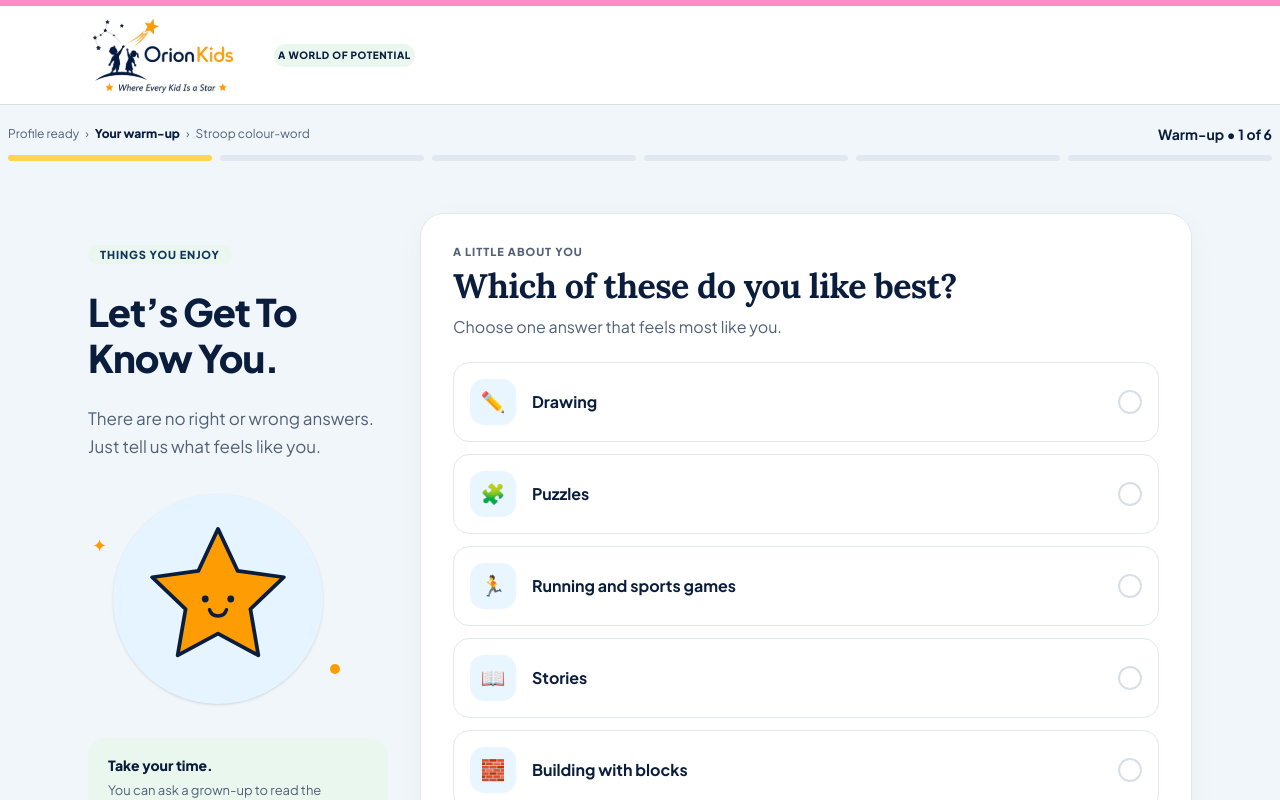
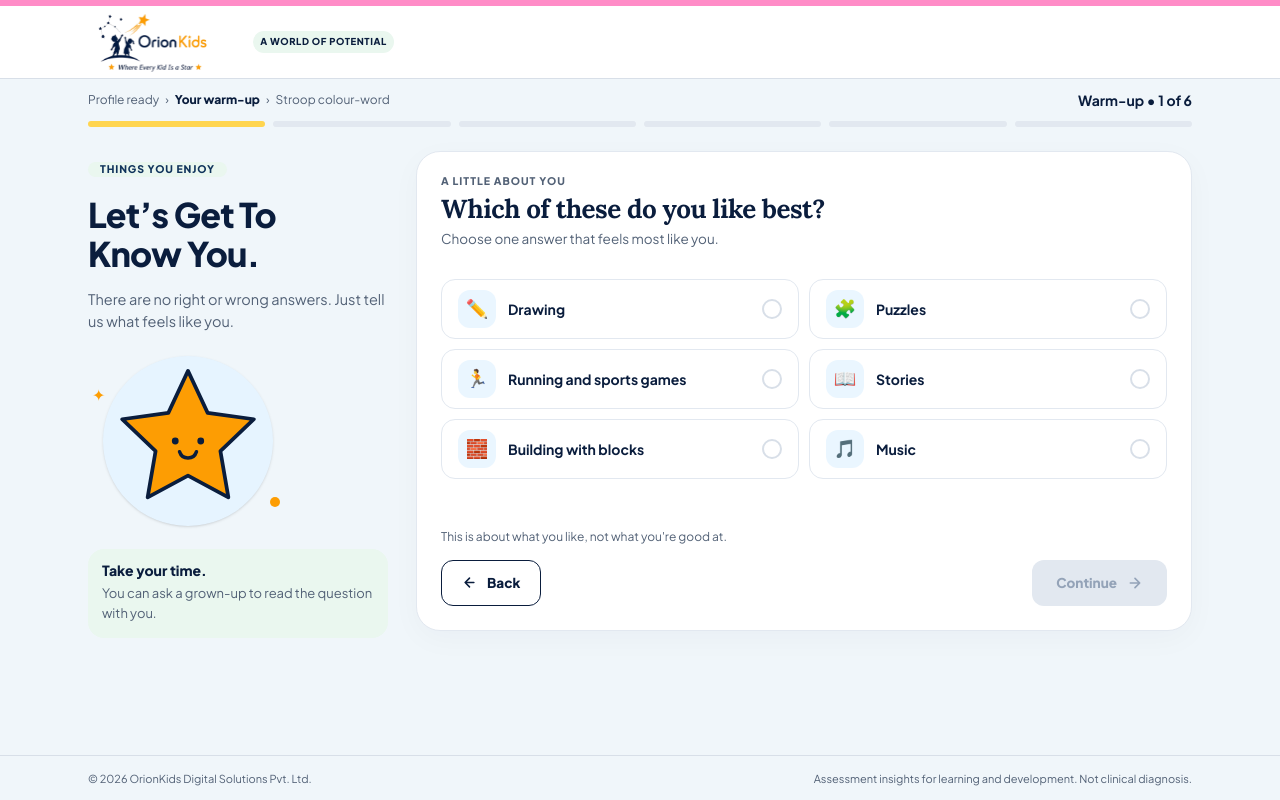
Before and after one commit to Panthar-InfoHub/orionkids-frontend, a Next.js app: page /warm-up in a window 1280 px wide. Shown: the top 800 px of the page. Built offline with nearby package versions, Linux system fonts and the light colour scheme; no server answers.

Commit message:
feat: add warm-up questionnaire page and components

```diff
--- a/app/warm-up/page.tsx
+++ b/app/warm-up/page.tsx
@@ -75,7 +75,7 @@ export default function WarmUpPage() {
       />
 
       {/* 2. Main Content Area: Standard 2-column layout matching other pages */}
-      <main className="max-w-[1440px] w-full mx-auto px-4 sm:px-8 lg:px-[88px] py-8 sm:py-10 flex-1 flex flex-col md:flex-row items-start justify-between gap-8 lg:gap-[32px]">
+      <main className="max-w-[1440px] w-full mx-auto px-4 sm:px-6 lg:px-8 xl:px-[88px] py-3 sm:py-4 lg:py-4 flex-1 flex flex-col md:flex-row items-start justify-between gap-6 lg:gap-[28px]">
         {/* Left Column: Sidebar with Mascot */}
         <WarmUpSidebar
           tag={
@@ -144,16 +144,16 @@ export default function WarmUpPage() {
             isLoading={isSubmitting}
           />
         ) : (
-          <div className="w-full md:max-w-[916px] flex-1 bg-white rounded-[20px] sm:rounded-[24px] border border-[#E2E8F0] shadow-[0_8px_30px_rgba(10,29,61,0.03)] p-4 sm:p-6 md:p-[32px] flex flex-col justify-between min-h-0 sm:min-h-[660px] gap-4 sm:gap-[24px]">
-            <div className="flex flex-col h-full justify-between gap-4 sm:gap-[24px]">
+          <div className="w-full md:max-w-[916px] flex-1 bg-white rounded-[20px] sm:rounded-[24px] border border-[#E2E8F0] shadow-[0_8px_30px_rgba(10,29,61,0.03)] p-4 sm:p-5 lg:p-6 flex flex-col justify-between min-h-[440px] lg:min-h-[480px] gap-3 sm:gap-4">
+            <div className="flex flex-col flex-1 h-full justify-between gap-3 sm:gap-4">
               {/* Question Header */}
-              <div className="flex flex-col gap-[6px] sm:gap-[8px]">
+              <div className="flex flex-col gap-[4px] sm:gap-[6px]">
                 {/* Content: A LITTLE ABOUT YOU, Plus Jakarta Sans, 800 ExtraBold, 11px, 100% line height, 100% letter spacing, #526176 */}
                 <span
                   style={{
                     fontFamily: JAKARTA,
                     fontWeight: 800,
-                    fontSize: "11px",
+                    fontSize: "10.5px",
                     lineHeight: "100%",
                     letterSpacing: "1px",
                     color: "#526176",
@@ -163,23 +163,23 @@ export default function WarmUpPage() {
                   A LITTLE ABOUT YOU
                 </span>
 
-                {/* Question: Lora, 700 Bold, 34px, 125% line height, -60% letter spacing (-0.6px), #0A1D3D */}
+                {/* Question: Lora, 700 Bold, 26px, 125% line height, -0.6px letter spacing */}
                 <h2
-                  className="text-[22px] sm:text-[34px]"
+                  className="text-[20px] sm:text-[24px] lg:text-[26px]"
                   style={{
                     fontFamily: LORA,
                     fontWeight: 700,
-                    lineHeight: "125%",
-                    letterSpacing: "-0.6px",
+                    lineHeight: "120%",
+                    letterSpacing: "-0.5px",
                     color: "#0A1D3D",
                   }}
                 >
                   {currentQuestion.question}
                 </h2>
 
-                {/* Subtitle: Plus Jakarta Sans, 400 Regular, 16px, 100% line height, 0% letter spacing, #526176 */}
+                {/* Subtitle: Plus Jakarta Sans, 400 Regular, 13.5px */}
                 <p
-                  className="text-[14px] sm:text-[16px]"
+                  className="text-[13px] sm:text-[13.5px]"
                   style={{
                     fontFamily: JAKARTA,
                     fontWeight: 400,
@@ -192,12 +192,14 @@ export default function WarmUpPage() {
                 </p>
               </div>
 
-              {/* Options Container: Styled consistently as clean rows like phone view */}
+              {/* Options Container: 2-column grid on desktop (lg:) matching Figma, 1-column on mobile & tablet */}
               <div
-                className={`w-full max-w-[852px] ${
+                className={`w-full max-w-[852px] my-auto ${
                   currentQuestion.layout === "grid-4"
-                    ? "grid grid-cols-2 lg:grid-cols-4 gap-2.5 sm:gap-[16px] my-auto"
-                    : "grid grid-cols-1 gap-2.5 sm:gap-3"
+                    ? "grid grid-cols-2 lg:grid-cols-4 gap-2 sm:gap-2.5"
+                    : currentQuestion.layout === "grid-3"
+                    ? "grid grid-cols-1 lg:grid-cols-3 gap-2 sm:gap-2.5"
+                    : "grid grid-cols-1 lg:grid-cols-2 gap-2 sm:gap-2.5"
                 }`}
               >
                 {currentQuestion.options.map((option) => (
@@ -211,15 +213,15 @@ export default function WarmUpPage() {
                 ))}
               </div>
 
-              {/* Bottom Area */}
-              <div className="flex flex-col gap-4">
+              {/* Bottom Area: Pinned to bottom so buttons never shift position between steps */}
+              <div className="flex flex-col gap-2 sm:gap-2.5 mt-auto pt-1">
                 {/* Helper Micro-text */}
                 <p
                   style={{
                     fontFamily: JAKARTA,
                     fontWeight: 400,
-                    fontSize: "13px",
-                    lineHeight: "160%",
+                    fontSize: "12px",
+                    lineHeight: "140%",
                     color: "#526176",
                   }}
                 >
@@ -227,23 +229,23 @@ export default function WarmUpPage() {
                 </p>
 
                 {/* Navigation Controls: Back Button & Next / Finish Actions */}
-                <div className="pt-2 flex items-center justify-between gap-3">
+                <div className="pt-1 flex items-center justify-between gap-3">
                   {/* Back Button */}
                   <button
                     type="button"
                     onClick={handleBack}
-                    className="inline-flex items-center justify-center gap-2 sm:gap-[12px] h-[46px] sm:h-[54px] px-4 sm:px-[24px] rounded-[12px] border border-[#0A1D3D] text-[#0A1D3D] bg-white hover:bg-slate-50 active:scale-[0.98] transition-all cursor-pointer select-none"
+                    className="inline-flex items-center justify-center gap-2 sm:gap-[10px] h-[40px] sm:h-[46px] px-4 sm:px-[20px] rounded-[12px] border border-[#0A1D3D] text-[#0A1D3D] bg-white hover:bg-slate-50 active:scale-[0.98] transition-all cursor-pointer select-none"
                     style={{
                       fontFamily: JAKARTA,
                       fontWeight: 800,
-                      fontSize: "14px",
+                      fontSize: "13.5px",
                       lineHeight: "100%",
                       letterSpacing: "0%",
                     }}
                   >
                     <svg
-                      width="16"
-                      height="16"
+                      width="15"
+                      height="15"
                       viewBox="0 0 24 24"
                       fill="none"
                       stroke="#0A1D3D"
@@ -263,7 +265,7 @@ export default function WarmUpPage() {
                       <button
                         type="button"
                         onClick={() => setIsPauseModalOpen(true)}
-                        className="inline-flex items-center justify-center h-[46px] sm:h-[54px] px-3 sm:px-[24px] rounded-[12px] border border-[#D8DFE8] text-[#0A1D3D] bg-white hover:bg-slate-50 active:scale-[0.98] transition-all cursor-pointer select-none font-bold text-[13px] sm:text-[15px]"
+                        className="inline-flex items-center justify-center h-[40px] sm:h-[46px] px-3 sm:px-[18px] rounded-[12px] border border-[#D8DFE8] text-[#0A1D3D] bg-white hover:bg-slate-50 active:scale-[0.98] transition-all cursor-pointer select-none font-bold text-[13px] sm:text-[14px]"
                         style={{ fontFamily: JAKARTA }}
                       >
                         Take a pause
@@ -275,7 +277,7 @@ export default function WarmUpPage() {
                       type="button"
                       onClick={handleNext}
                       disabled={!selectedAnswer}
-                      className={`inline-flex items-center justify-center gap-2 sm:gap-[12px] h-[46px] sm:h-[54px] px-4 sm:px-[24px] rounded-[12px] border-2 border-[#0A1D3D] transition-all select-none ${
+                      className={`inline-flex items-center justify-center gap-2 sm:gap-[10px] h-[40px] sm:h-[46px] px-4 sm:px-[22px] rounded-[12px] border-2 border-[#0A1D3D] transition-all select-none ${
                         selectedAnswer
                           ? "bg-[#FFD028] text-[#0A1D3D] shadow-[2px_2px_0px_#0A1D3D] hover:-translate-y-0.5 cursor-pointer"
                           : "bg-[#E2E8F0] text-[#94A3B8] border-transparent cursor-not-allowed"
@@ -283,15 +285,15 @@ export default function WarmUpPage() {
                       style={{
                         fontFamily: JAKARTA,
                         fontWeight: 800,
-                        fontSize: "14px",
+                        fontSize: "13.5px",
                         lineHeight: "100%",
                         letterSpacing: "0%",
                       }}
                     >
                       <span>{isLastStep ? "Finish warm-up" : "Continue"}</span>
                       <svg
-                        width="18"
-                        height="18"
+                        width="16"
+                        height="16"
                         viewBox="0 0 24 24"
                         fill="none"
                         stroke="currentColor"
@@ -312,7 +314,7 @@ export default function WarmUpPage() {
 
       {/* 3. Bottom Footer */}
       <footer className="w-full border-t border-[#D8DFE8] bg-transparent">
-        <div className="w-full max-w-[1440px] mx-auto px-4 sm:px-8 lg:px-[88px] py-[22px] min-h-[58px] flex flex-col sm:flex-row items-center justify-between gap-3">
+        <div className="w-full max-w-[1440px] mx-auto px-4 sm:px-6 lg:px-8 xl:px-[88px] py-3 sm:py-3.5 min-h-[44px] flex flex-col sm:flex-row items-center justify-between gap-2">
           <p
             style={{
               fontFamily: JAKARTA,
--- a/components/warm-up/option-card.tsx
+++ b/components/warm-up/option-card.tsx
@@ -38,31 +38,31 @@ export function OptionCard({ option, isSelected, onSelect, layout = "grid-2" }:
       <button
         type="button"
         onClick={() => onSelect(option.id)}
-        className={`relative flex flex-col items-center justify-center pt-3.5 pb-3 sm:pt-7 sm:pb-6 px-2.5 sm:px-4 rounded-[14px] sm:rounded-[20px] transition-all duration-200 text-center cursor-pointer select-none min-h-[130px] sm:min-h-[200px] w-full ${
+        className={`relative flex flex-col items-center justify-center pt-3 pb-2.5 sm:pt-5 sm:pb-4 px-2 sm:px-3 rounded-[14px] sm:rounded-[18px] transition-all duration-200 text-center cursor-pointer select-none min-h-[110px] sm:min-h-[150px] w-full ${
           isSelected
             ? "bg-[#F0E6FF] border-2 border-[#6739B7] shadow-[0_4px_16px_rgba(103,57,183,0.12)]"
             : "bg-white border border-[#E2E8F0] hover:border-[#CBD5E1] hover:shadow-sm"
         }`}
       >
         {/* Top-Right Radio Indicator */}
-        <div className="absolute top-2.5 right-2.5 sm:top-4 sm:right-4">
+        <div className="absolute top-2 right-2 sm:top-3 sm:right-3">
           <div
-            className={`w-5 h-5 sm:w-6 sm:h-6 rounded-full flex items-center justify-center transition-all ${
+            className={`w-4.5 h-4.5 sm:w-5 sm:h-5 rounded-full flex items-center justify-center transition-all ${
               isSelected ? "border-2 border-[#6739B7] bg-white" : "border-2 border-[#E2E8F0] bg-white"
             }`}
           >
-            {isSelected && <div className="w-2.5 h-2.5 sm:w-3 sm:h-3 rounded-full bg-[#6739B7]" />}
+            {isSelected && <div className="w-2 h-2 sm:w-2.5 sm:h-2.5 rounded-full bg-[#6739B7]" />}
           </div>
         </div>
 
         {/* Expressive Face SVG */}
-        <div className="flex items-center justify-center my-0.5 sm:my-1 select-none">
-          {FaceComponent || <span className="text-4xl sm:text-5xl">{option.icon}</span>}
+        <div className="flex items-center justify-center my-0.5 select-none">
+          {FaceComponent || <span className="text-3xl sm:text-4xl">{option.icon}</span>}
         </div>
 
         {/* Label */}
         <span
-          className="text-[14px] sm:text-[17px] font-bold text-[#0A1D3D] mt-1.5 sm:mt-3"
+          className="text-[13px] sm:text-[15px] font-bold text-[#0A1D3D] mt-1 sm:mt-2"
           style={{ fontFamily: JAKARTA }}
         >
           {option.label}
@@ -76,17 +76,31 @@ export function OptionCard({ option, isSelected, onSelect, layout = "grid-2" }:
       <button
         type="button"
         onClick={() => onSelect(option.id)}
-        className={`relative flex items-center justify-between p-3.5 sm:p-4 rounded-[16px] transition-all duration-200 text-left cursor-pointer select-none min-h-[58px] sm:min-h-[64px] w-full ${
+        className={`relative flex transition-all duration-200 cursor-pointer select-none w-full h-full ${
+          /* Mobile / tablet: clean horizontal row | Desktop (lg:): vertical card matching Figma */
+          "flex-row items-center justify-between px-3.5 py-2.5 sm:px-4 sm:py-3 min-h-[50px] sm:min-h-[54px] rounded-[14px]"
+        } lg:flex-col lg:items-center lg:justify-between lg:p-4 lg:min-h-[150px] lg:rounded-[18px] ${
           isSelected
             ? "bg-[#F0E6FF] border-2 border-[#6739B7] shadow-[0_4px_16px_rgba(103,57,183,0.15)]"
             : "bg-white border border-[#E2E8F0] hover:border-[#CBD5E1] hover:shadow-sm"
         }`}
       >
-        {/* Option Content: Icon beside text on all views */}
-        <div className="flex items-center gap-3 sm:gap-4 pr-3 min-w-0 flex-1">
+        {/* Top-Right Radio Indicator on Desktop */}
+        <div className="hidden lg:flex w-full justify-end">
+          <div
+            className={`w-5 h-5 rounded-full flex items-center justify-center shrink-0 transition-all ${
+              isSelected ? "border-2 border-[#6739B7] bg-white" : "border-2 border-[#D8DFE8] bg-white"
+            }`}
+          >
+            {isSelected && <div className="w-2.5 h-2.5 rounded-full bg-[#6739B7]" />}
+          </div>
+        </div>
+
+        {/* Content Container */}
+        <div className="flex items-center gap-2.5 sm:gap-3 pr-2 min-w-0 flex-1 lg:flex-col lg:items-center lg:justify-center lg:gap-2.5 lg:pr-0 lg:my-auto">
           {/* Icon Box */}
           <div
-            className={`w-[40px] h-[40px] sm:w-[46px] sm:h-[46px] rounded-[12px] sm:rounded-[14px] flex items-center justify-center text-lg sm:text-xl shrink-0 transition-colors ${
+            className={`w-[34px] h-[34px] sm:w-[38px] sm:h-[38px] lg:w-[48px] lg:h-[48px] rounded-[10px] sm:rounded-[12px] lg:rounded-[14px] flex items-center justify-center text-base sm:text-lg lg:text-xl shrink-0 transition-colors ${
               isSelected ? "bg-[#FD9D03] text-[#0A1D3D]" : "bg-[#EAF6FF] text-[#00668A]"
             }`}
           >
@@ -95,20 +109,20 @@ export function OptionCard({ option, isSelected, onSelect, layout = "grid-2" }:
 
           {/* Option Label */}
           <span
-            className="text-[15px] sm:text-[16px] font-bold text-[#0A1D3D] leading-snug"
+            className="text-[13px] sm:text-[14px] font-bold text-[#0A1D3D] leading-snug break-words min-w-0 text-left lg:text-center"
             style={{ fontFamily: JAKARTA }}
           >
             {option.label}
           </span>
         </div>
 
-        {/* Radio Indicator */}
+        {/* Radio Indicator on Mobile / Tablet */}
         <div
-          className={`w-6 h-6 rounded-full flex items-center justify-center shrink-0 transition-all ${
+          className={`lg:hidden w-5 h-5 rounded-full flex items-center justify-center shrink-0 ml-2 transition-all ${
             isSelected ? "border-2 border-[#6739B7] bg-white" : "border-2 border-[#D8DFE8] bg-white"
           }`}
         >
-          {isSelected && <div className="w-3 h-3 rounded-full bg-[#6739B7]" />}
+          {isSelected && <div className="w-2.5 h-2.5 rounded-full bg-[#6739B7]" />}
         </div>
       </button>
     );
@@ -119,16 +133,16 @@ export function OptionCard({ option, isSelected, onSelect, layout = "grid-2" }:
     <button
       type="button"
       onClick={() => onSelect(option.id)}
-      className={`relative flex items-center justify-between p-3.5 sm:p-4 rounded-[16px] transition-all duration-200 text-left cursor-pointer select-none w-full min-h-[58px] sm:min-h-[64px] ${
+      className={`relative flex items-center justify-between px-3.5 py-2.5 sm:px-4 sm:py-2.5 rounded-[14px] transition-all duration-200 text-left cursor-pointer select-none w-full h-full min-h-[50px] sm:min-h-[54px] ${
         isSelected
           ? "bg-[#F0E6FF] border-2 border-[#6739B7] shadow-[0_2px_8px_rgba(103,57,183,0.12)]"
           : "bg-white border border-[#E2E8F0] hover:border-[#CBD5E1] hover:shadow-sm"
       }`}
     >
-      <div className="flex items-center gap-3 sm:gap-4 pr-3 min-w-0 flex-1">
+      <div className="flex items-center gap-2.5 sm:gap-3 pr-2 min-w-0 flex-1">
         {/* Icon Box */}
         <div
-          className={`w-[40px] h-[40px] sm:w-[46px] sm:h-[46px] rounded-[12px] sm:rounded-[14px] flex items-center justify-center text-lg sm:text-xl shrink-0 transition-colors ${
+          className={`w-[34px] h-[34px] sm:w-[38px] sm:h-[38px] rounded-[10px] sm:rounded-[12px] flex items-center justify-center text-base sm:text-lg shrink-0 transition-colors ${
             isSelected ? "bg-[#FD9D03] text-[#0A1D3D]" : "bg-[#EAF6FF] text-[#00668A]"
           }`}
         >
@@ -137,7 +151,7 @@ export function OptionCard({ option, isSelected, onSelect, layout = "grid-2" }:
 
         {/* Label */}
         <span
-          className="text-[15px] sm:text-[16px] font-bold text-[#0A1D3D] leading-snug"
+          className="text-[13px] sm:text-[14px] font-bold text-[#0A1D3D] leading-snug break-words min-w-0 flex-1 text-left"
           style={{
             fontFamily: JAKARTA,
             fontWeight: 700,
@@ -150,11 +164,11 @@ export function OptionCard({ option, isSelected, onSelect, layout = "grid-2" }:
 
       {/* Right Radio Indicator */}
       <div
-        className={`w-6 h-6 rounded-full flex items-center justify-center shrink-0 transition-all ${
+        className={`w-5 h-5 rounded-full flex items-center justify-center shrink-0 ml-2 transition-all ${
           isSelected ? "border-2 border-[#6739B7] bg-white" : "border-2 border-[#D8DFE8] bg-white"
         }`}
       >
-        {isSelected && <div className="w-3 h-3 rounded-full bg-[#6739B7]" />}
+        {isSelected && <div className="w-2.5 h-2.5 rounded-full bg-[#6739B7]" />}
       </div>
     </button>
   );
--- a/components/warm-up/warm-up-header.tsx
+++ b/components/warm-up/warm-up-header.tsx
@@ -20,32 +20,32 @@ export function WarmUpHeader({ currentStep, totalSteps, isLastStep, isCompleted
       {/* 1. Topmost accent line: bg #FF8CC7, height 6px */}
       <div className="w-full h-[6px] bg-[#FF8CC7]" />
 
-      {/* 2. Main Navigation Bar: Fill (1,440px), Height Fixed (98px), bg #E9EDF2, Border Bottom 1px, Padding L/R 88px, Gap 35px */}
+      {/* 2. Main Navigation Bar */}
       <div className="w-full bg-[#FFFFFF] border-b border-[#D8DFE8]">
-        <div className="max-w-[1440px] w-full mx-auto h-[98px] px-4 sm:px-8 lg:px-[88px] flex items-center gap-[35px]">
+        <div className="max-w-[1440px] w-full mx-auto h-[64px] sm:h-[72px] px-4 sm:px-6 lg:px-8 xl:px-[88px] flex items-center gap-[24px] sm:gap-[35px]">
           <Link href="/" className="flex items-center shrink-0" aria-label="OrionKids Home">
             <Image
               src="/svg/Logo.svg"
               alt="OrionKids Logo"
-              width={151}
-              height={80}
+              width={126}
+              height={60}
               priority
-              className="w-[151px] h-[80px] object-contain"
+              className="w-[115px] h-[54px] sm:w-[130px] sm:h-[62px] object-contain"
             />
           </Link>
 
           {/* Pill in navbar: Hug (141px), Hug (23px), Radius 100px, Padding T/B 5px, L/R 10px, bg #EAF7EF, Text #0A1D3D */}
           <span
-            className="inline-flex items-center justify-center w-[141px] h-[23px] rounded-[100px] text-[#0A1D3D] whitespace-nowrap shrink-0 select-none"
+            className="inline-flex items-center justify-center w-[130px] sm:w-[141px] h-[22px] rounded-[100px] text-[#0A1D3D] whitespace-nowrap shrink-0 select-none"
             style={{
               backgroundColor: "#EAF7EF",
-              paddingTop: "5px",
-              paddingBottom: "5px",
-              paddingLeft: "10px",
-              paddingRight: "10px",
+              paddingTop: "4px",
+              paddingBottom: "4px",
+              paddingLeft: "8px",
+              paddingRight: "8px",
               fontFamily: JAKARTA,
               fontWeight: 800,
-              fontSize: "10px",
+              fontSize: "9.5px",
               lineHeight: "100%",
               letterSpacing: "0.6px",
               textTransform: "uppercase",
@@ -56,9 +56,9 @@ export function WarmUpHeader({ currentStep, totalSteps, isLastStep, isCompleted
         </div>
       </div>
 
-      {/* 3. Sub-header: Breadcrumb & Progress Stepper: Width Fill (1,264px), Gap 12px, Flow Vertical */}
-      <div className="w-full bg-[#F0F6FA] pt-5 pb-3">
-        <div className="max-w-[1264px] w-full mx-auto px-4 sm:px-8 lg:px-0 flex flex-col gap-[12px]">
+      {/* 3. Sub-header: Breadcrumb & Progress Stepper */}
+      <div className="w-full bg-[#F0F6FA] pt-2.5 sm:pt-3 pb-2">
+        <div className="max-w-[1440px] w-full mx-auto px-4 sm:px-6 lg:px-8 xl:px-[88px] flex flex-col gap-[10px] sm:gap-[12px]">
           {/* Top Row: Breadcrumbs on Left, Step Indicator on Right */}
           <div className="flex items-center justify-between">
             {/* Breadcrumb Steps */}
--- a/components/warm-up/warm-up-sidebar.tsx
+++ b/components/warm-up/warm-up-sidebar.tsx
@@ -64,16 +64,16 @@ export function WarmUpSidebar({
   plainBottomNote,
 }: WarmUpSidebarProps) {
   return (
-    <aside className="w-full sm:w-[300px] shrink-0 flex flex-col items-start gap-[24px] pt-0 md:pt-[28px] select-none">
+    <aside className="w-full sm:w-[280px] lg:w-[300px] shrink-0 flex flex-col items-start gap-3 sm:gap-3.5 lg:gap-4 pt-0 md:pt-1 select-none">
       {/* 1. Top Pill */}
       <div>
         <span
-          className="inline-flex items-center px-3 py-1 rounded-full uppercase"
+          className="inline-flex items-center px-3 py-0.5 rounded-full uppercase"
           style={{
             backgroundColor: "#EAF7EF",
             fontFamily: JAKARTA,
             fontWeight: 800,
-            fontSize: "11px",
+            fontSize: "10.5px",
             lineHeight: "100%",
             letterSpacing: "0.88px",
             color: "#10345B",
@@ -86,12 +86,12 @@ export function WarmUpSidebar({
       {/* 2. Main Heading */}
       <div className="w-full max-w-[300px]">
         <h1
+          className="text-[26px] sm:text-[30px] lg:text-[34px]"
           style={{
             fontFamily: JAKARTA,
             fontWeight: 800,
-            fontSize: "38px",
-            lineHeight: "120%",
-            letterSpacing: "-1px",
+            lineHeight: "115%",
+            letterSpacing: "-0.8px",
             color: "#0A1D3D",
           }}
         >
@@ -102,11 +102,11 @@ export function WarmUpSidebar({
       {/* 3. Subtitle / Description */}
       <div className="w-full max-w-[300px]">
         <p
+          className="text-[13.5px] sm:text-[14.5px]"
           style={{
             fontFamily: JAKARTA,
             fontWeight: 400,
-            fontSize: "17px",
-            lineHeight: "165%",
+            lineHeight: "150%",
             letterSpacing: "0%",
             color: "#526176",
           }}
@@ -116,10 +116,10 @@ export function WarmUpSidebar({
       </div>
 
       {/* 4. Star Mascot */}
-      <div className="w-[260px] h-[230px] flex items-center justify-center relative self-start ml-0">
+      <div className="w-[180px] h-[160px] lg:w-[200px] lg:h-[180px] flex items-center justify-center relative self-start ml-0 my-0.5">
         {/* Sparkle (top-left) */}
         <span
-          className="absolute left-1 top-12 text-[18px] select-none"
+          className="absolute left-1 top-8 text-[16px] select-none"
           style={{ color: "#FD9D03" }}
           aria-hidden="true"
         >
@@ -128,13 +128,13 @@ export function WarmUpSidebar({
 
         {/* Small Dot (bottom-right) */}
         <span
-          className="absolute right-2 bottom-10 w-2.5 h-2.5 rounded-full select-none"
+          className="absolute right-2 bottom-6 w-2.5 h-2.5 rounded-full select-none"
           style={{ backgroundColor: "#FD9D03" }}
           aria-hidden="true"
         />
 
-        {/* Inside Circle: 210px x 210px, bg #E6F4FF */}
-        <div className="w-[210px] h-[210px] rounded-full bg-[#E6F4FF] flex items-center justify-center relative shadow-sm">
+        {/* Inside Circle */}
+        <div className="w-[150px] h-[150px] lg:w-[170px] lg:h-[170px] rounded-full bg-[#E6F4FF] flex items-center justify-center relative shadow-sm">
           <SmilingStarIllustration />
         </div>
       </div>
@@ -146,8 +146,8 @@ export function WarmUpSidebar({
             style={{
               fontFamily: JAKARTA,
               fontWeight: 400,
-              fontSize: "13px",
-              lineHeight: "160%",
+              fontSize: "12.5px",
+              lineHeight: "150%",
               letterSpacing: "0%",
               color: "#526176",
             }}
@@ -157,7 +157,7 @@ export function WarmUpSidebar({
         </div>
       ) : (
         <div
-          className="w-full max-w-[300px] rounded-[18px] p-[20px] flex flex-col gap-[8px]"
+          className="w-full max-w-[300px] rounded-[16px] p-3 sm:p-3.5 flex flex-col gap-[6px]"
           style={{ backgroundColor: "#EAF7EF" }}
         >
           <h4
```
Also changed, not shown: 1 other file (tests, documents, lock files or other folders).
